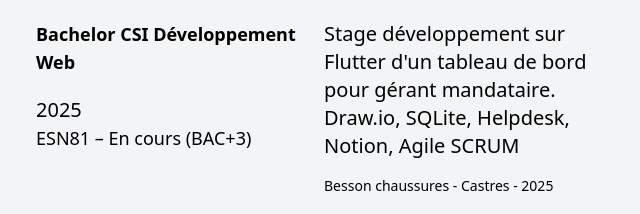
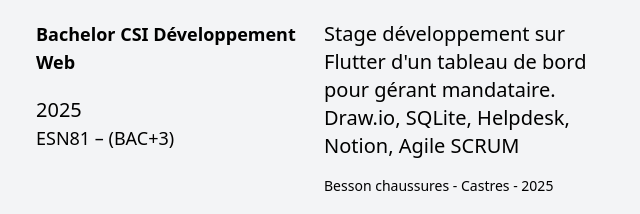
Before and after one commit to gkiThor/portfolio, a website: page index.html in a window 1280 px wide. Shown: the part 2560-2774 px from the top of the page, without its empty margins (316-956 px from the left). Drawn offline with nearby package versions, Linux system fonts and the light colour scheme.

Commit message:
Maj Formation

```diff
--- a/index.html
+++ b/index.html
@@ -390,7 +390,7 @@
             </p>
             <p class="text-xl md:max-w-[120px]">2025</p>
             <p class="text-lg mb-2 md:text-18sm md:mb-5">
-              ESN81 – En cours (BAC+3)
+              ESN81 – (BAC+3)
             </p>
           </div>
 
```
